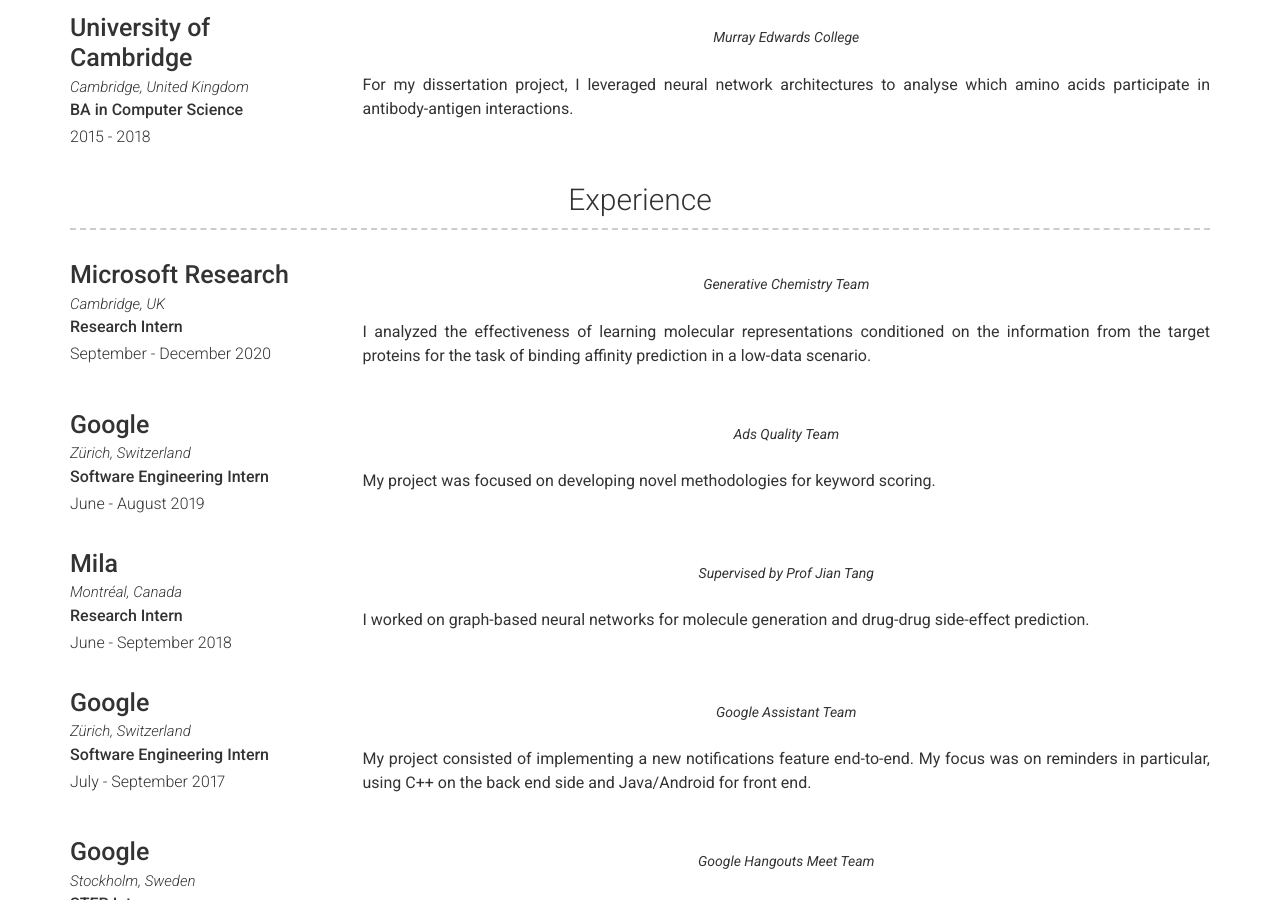
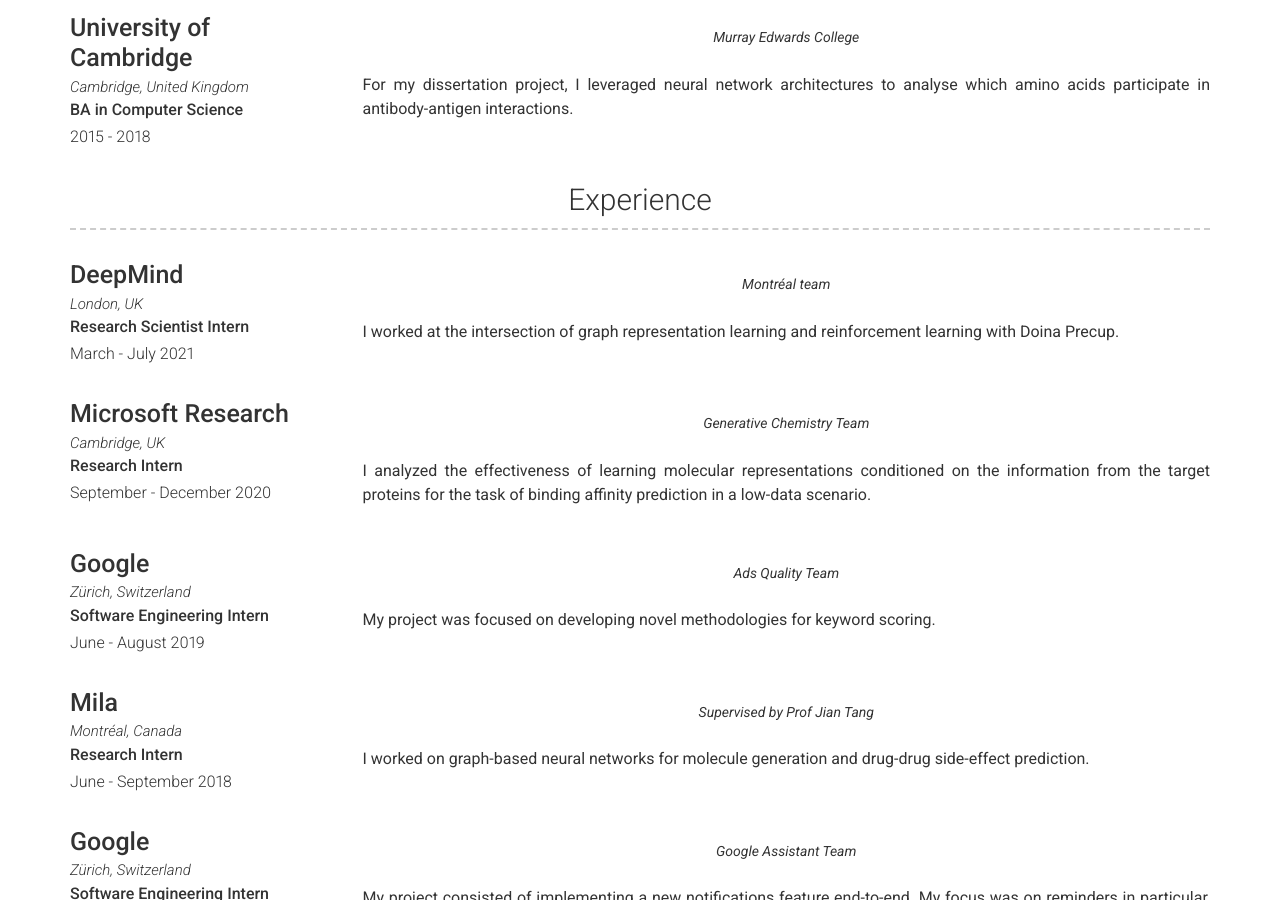
Before and after one commit to andreeadeac22/andreeadeac22.github.io, a Jekyll site: the page built from index.md, in a window 1280 px wide and 900 px high, scrolled down 3029 px. Built offline with Jekyll 4.4.1, drawn with Linux system fonts in a browser that asks for light colours; a style sheet for code colours, icons or effects is not loaded.

Commit message:
Update experience.yml

```diff
--- a/_data/experience.yml
+++ b/_data/experience.yml
@@ -1,4 +1,15 @@
 # Experience template
+- layout: left
+  company: DeepMind
+  link: London, UK
+  job_title: Research Scientist Intern
+  dates: March - July 2021
+  quote: >
+   Montréal team
+  description: |
+   I worked at the intersection of graph representation learning and reinforcement learning with Doina Precup.
+
+
 - layout: left
   company: Microsoft Research
   link: Cambridge, UK
```
